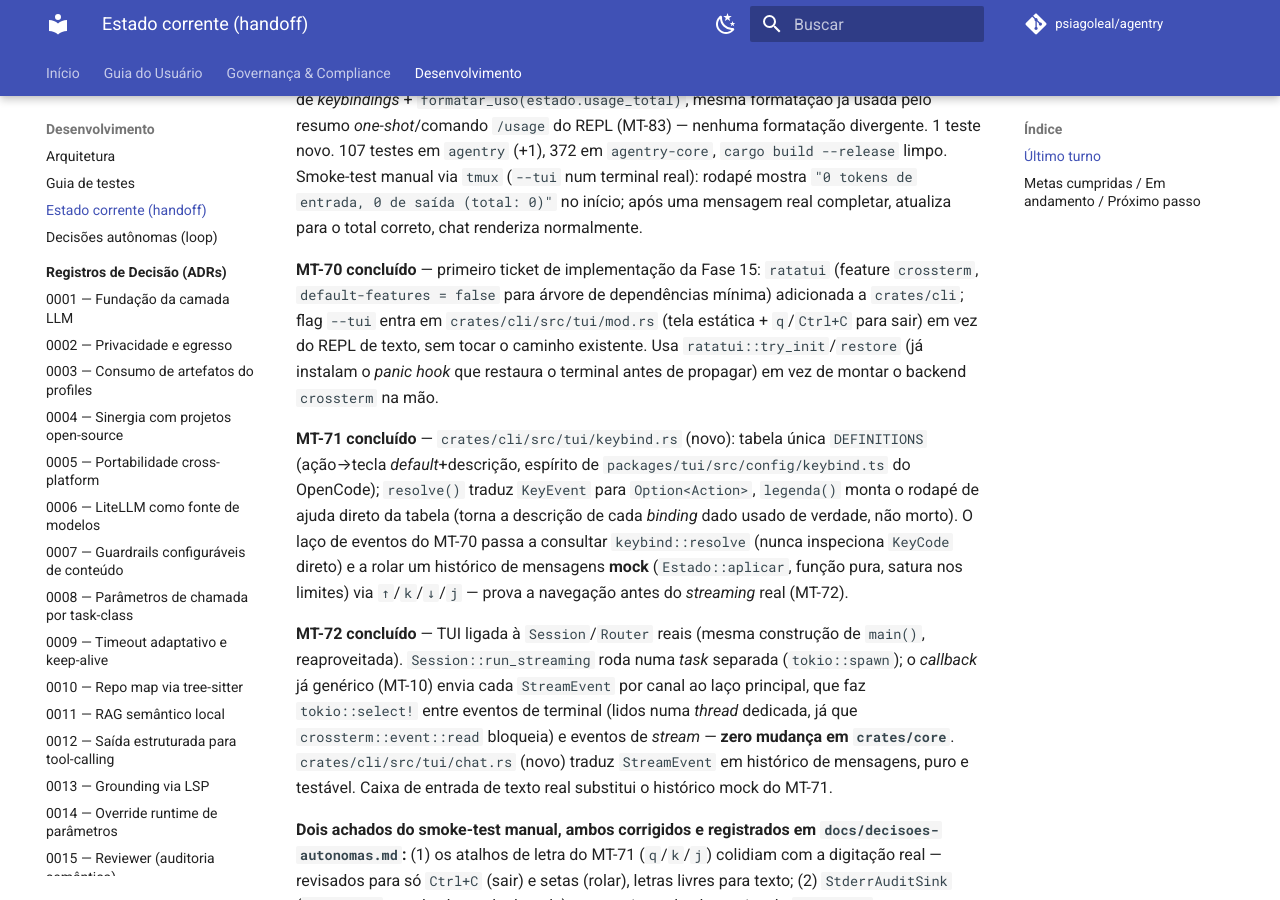
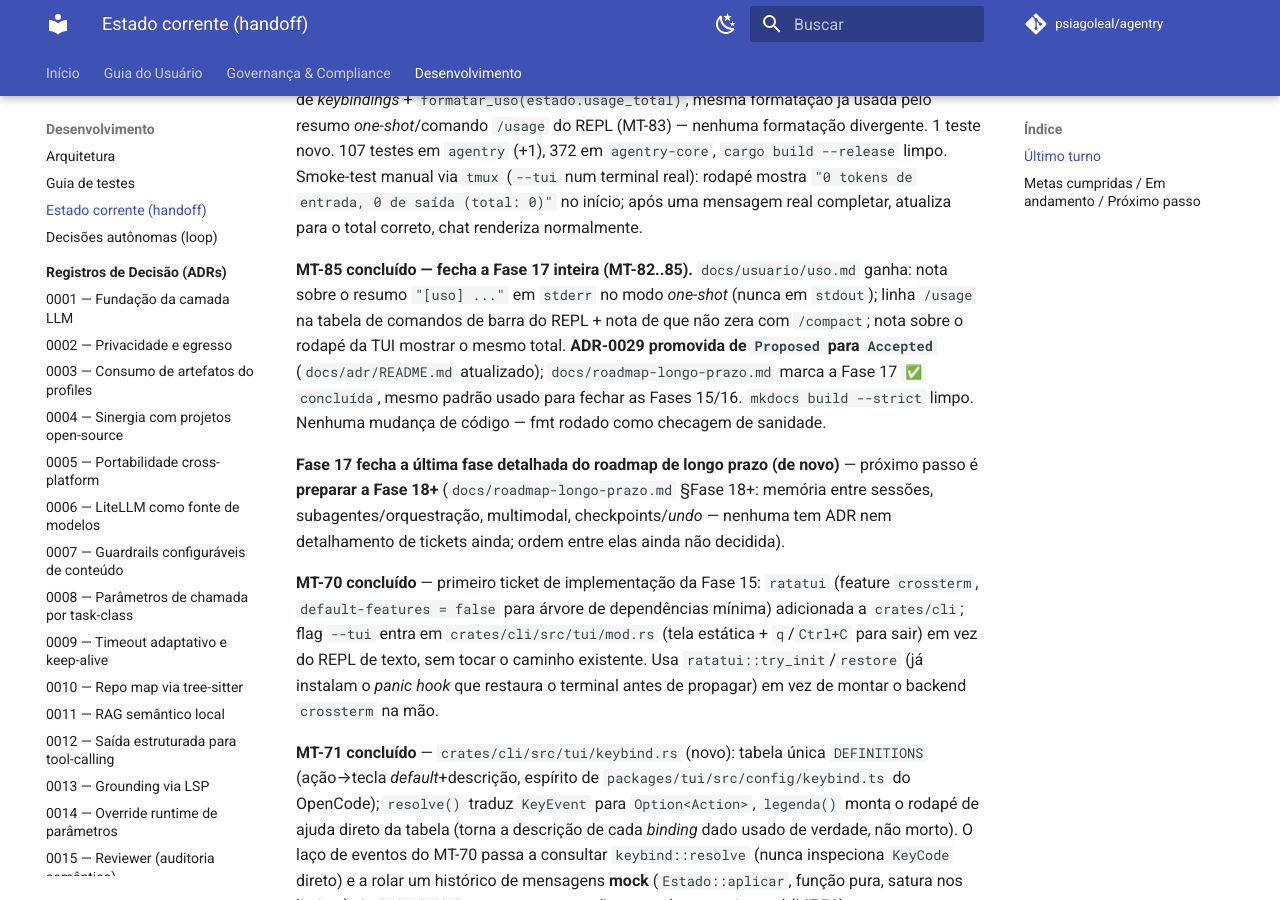
Before and after one commit to psiagoleal/agentry, an MkDocs documentation site: the page built from docs/CURRENT-STATE.md, in a window 1280 px wide and 900 px high, scrolled down 5112 px. Built offline with MkDocs 1.6.1 and Material for MkDocs 9.7.7, drawn with Linux system fonts in a browser that asks for light colours; comment, search, counter and statistics services are not loaded.

Commit message:
docs(handoff): marca MT-85 concluído; fecha a Fase 17; próximo é preparar a Fase 18
{agente: Claude Code; modelo: claude-sonnet-5}

```diff
--- a/docs/CURRENT-STATE.md
+++ b/docs/CURRENT-STATE.md
@@ -208,6 +208,19 @@
   `cargo build --release` limpo. Smoke-test manual via `tmux` (`--tui` num terminal real):
   rodapé mostra `"0 tokens de entrada, 0 de saída (total: 0)"` no início; após uma mensagem
   real completar, atualiza para o total correto, chat renderiza normalmente.
+
+  **MT-85 concluído — fecha a Fase 17 inteira (MT-82..85).** `docs/usuario/uso.md` ganha: nota
+  sobre o resumo `"[uso] ..."` em `stderr` no modo *one-shot* (nunca em `stdout`); linha
+  `/usage` na tabela de comandos de barra do REPL + nota de que não zera com `/compact`; nota
+  sobre o rodapé da TUI mostrar o mesmo total. **ADR-0029 promovida de `Proposed` para
+  `Accepted`** (`docs/adr/README.md` atualizado); `docs/roadmap-longo-prazo.md` marca a
+  Fase 17 `✅ concluída`, mesmo padrão usado para fechar as Fases 15/16. `mkdocs build
+  --strict` limpo. Nenhuma mudança de código — fmt rodado como checagem de sanidade.
+
+  **Fase 17 fecha a última fase detalhada do roadmap de longo prazo (de novo)** — próximo
+  passo é **preparar a Fase 18+** (`docs/roadmap-longo-prazo.md` §Fase 18+: memória entre
+  sessões, subagentes/orquestração, multimodal, checkpoints/*undo* — nenhuma tem ADR nem
+  detalhamento de tickets ainda; ordem entre elas ainda não decidida).
 
   **MT-70 concluído** — primeiro ticket de implementação da Fase 15: `ratatui` (feature
   `crossterm`, `default-features = false` para árvore de dependências mínima) adicionada a
@@ -1424,21 +1437,28 @@
   build --release` limpo. Smoke-test manual via `tmux`: rodapé mostra uso zerado no início e
   atualiza corretamente após uma mensagem real completar.
 
-**Em andamento:** nada pendente — árvore de trabalho limpa, tudo commitado. **Fase 16
-concluída inteira (MT-77..81)**; **Fase 17 preparada** (ADR-0029 `Proposed`,
-`docs/roadmap-v0.11.md`, MT-82..85); **MT-82/83/84 concluídos** — falta só o MT-85
-(documentação) para fechar a Fase 17 inteira.
-
-**Próximo passo:** **MT-85** (`docs/roadmap-v0.11.md`, `docs/usuario/uso.md`,
-`docs/adr/0029-uso-de-tokens-visivel-na-sessao.md`, `docs/adr/README.md`,
-`docs/roadmap-longo-prazo.md`) — documentação: `docs/usuario/uso.md` ganha uma nota sobre o
-comando `/usage`, o resumo do modo *one-shot* e o rodapé da TUI; ADR-0029 promovida de
-`Proposed` para `Accepted`; `docs/adr/README.md`/`docs/roadmap-longo-prazo.md` atualizados —
-Fase 17 marcada concluída. Último ticket da Fase 17 — fecha a fase inteira. Outros itens em
-aberto, sem ticket: deploy do site MkDocs (GitHub Pages) — decisão explícita do usuário de não
-fazer ainda; CI multi-SO ainda não observado verde (falta um push que dispare a matriz);
-backlog independente do `ai-coding-agent-profiles` (ADRs 0001-0005 — RTK/OKF pendentes de
-reanálise de maturidade,
+- [x] **MT-85** — documentação (`docs/usuario/uso.md`: nota sobre `/usage`, resumo *one-shot*,
+  rodapé da TUI), **fecha a Fase 17 inteira**. **ADR-0029 promovida de `Proposed` para
+  `Accepted`**; `docs/adr/README.md`/`docs/roadmap-longo-prazo.md` atualizados — Fase 17
+  marcada concluída. `mkdocs build --strict` limpo. Nenhuma mudança de código.
+
+**Em andamento:** nada pendente — árvore de trabalho limpa, tudo commitado. **Fase 17
+concluída inteira (MT-82..85)** — última fase que já tinha tickets detalhados no roadmap de
+longo prazo.
+
+**Próximo passo:** **preparar a Fase 18+** (`docs/roadmap-longo-prazo.md` §Fase 18+) —
+nenhuma das quatro frentes restantes (memória entre sessões, subagentes/orquestração,
+multimodal, checkpoints/*undo*) tem ADR nem detalhamento de tickets ainda; ordem entre elas
+não decidida. Seguindo a disciplina do comando `/loop /implementar-roadmap` §1 ("fase sem
+tickets detalhados"): a próxima unidade de trabalho é **preparar** a próxima frente escolhida
+(ADR `Proposed` + quebra em micro-tickets num novo `docs/roadmap-vX.Y.md`), não implementar
+código ainda. **Subagentes**, em particular, provavelmente merece escalar ao mantenedor
+quando chegar a vez — o próprio roadmap já assinala uma "decisão-chave" com implicação direta
+na ADR-0002 (egresso), mais alinhada a uma escalada que a uma decisão autônoma (ver
+`docs/decisoes-autonomas.md`, entrada de 2026-07-16). Outros itens em aberto, sem ticket:
+deploy do site MkDocs (GitHub Pages) — decisão explícita do usuário de não fazer ainda; CI
+multi-SO ainda não observado verde (falta um push que dispare a matriz); backlog independente
+do `ai-coding-agent-profiles` (ADRs 0001-0005 — RTK/OKF pendentes de reanálise de maturidade,
 perfis base+overlay/skills executáveis/config de serviços pendentes de validação de
 implementação).
 
```
Also changed, not shown: other parts of docs/CURRENT-STATE.md (+1 -1 lines), docs/roadmap-v0.11.md (+1 -1 lines).
